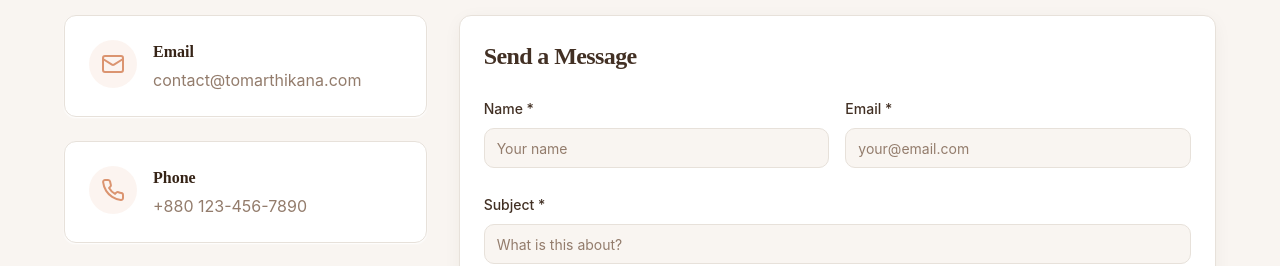
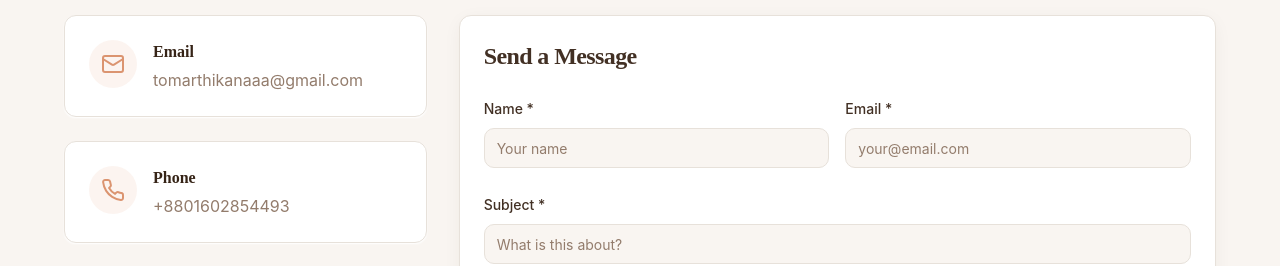
Before and after one commit to suhailte20220106032-spec/tomar-thikana, a Next.js app: page /contact in a window 1280 px wide. Shown: the part 253-519 px from the top of the page. Built offline with nearby package versions, Linux system fonts and the light colour scheme.

Commit message:
added google search console

```diff
--- a/src/app/contact/page.tsx
+++ b/src/app/contact/page.tsx
@@ -63,7 +63,7 @@ export default function ContactPage() {
                         href="mailto:contact@tomarthikana.com"
                         className="text-muted-foreground hover:text-primary transition-colors"
                       >
-                        contact@tomarthikana.com
+                        tomarthikanaaa@gmail.com
                       </a>
                     </div>
                   </div>
@@ -82,7 +82,7 @@ export default function ContactPage() {
                         href="tel:+8801234567890"
                         className="text-muted-foreground hover:text-primary transition-colors"
                       >
-                        +880 123-456-7890
+                        +8801602854493
                       </a>
                     </div>
                   </div>
@@ -111,13 +111,13 @@ export default function ContactPage() {
                 <CardContent>
                   <div className="flex space-x-4">
                     <a
-                      href="#"
+                      href="https://www.instagram.com/tomarthikanaaa/"
                       className="w-10 h-10 bg-primary/10 rounded-full flex items-center justify-center hover:bg-primary hover:text-primary-foreground transition-colors"
                     >
                       <Instagram className="h-5 w-5" />
                     </a>
                     <a
-                      href="#"
+                      href="https://www.facebook.com/tomarthikanaaa"
                       className="w-10 h-10 bg-primary/10 rounded-full flex items-center justify-center hover:bg-primary hover:text-primary-foreground transition-colors"
                     >
                       <Facebook className="h-5 w-5" />
--- a/src/app/delivery-areas/page.tsx
+++ b/src/app/delivery-areas/page.tsx
@@ -293,7 +293,7 @@ export default function DeliveryAreasPage() {
           {/* Contact CTA */}
           <div className="mt-12 text-center">
             <p className="text-lg text-muted-foreground mb-4">
-              Can't find your area? Contact us for delivery availability.
+              Can&apos;t find your area? Contact us for delivery availability.
               <br />
               <span className="text-foreground">
                 আপনার এলাকা খুঁজে পাচ্ছেন না? ডেলিভারি সম্পর্কে জানতে যোগাযোগ করুন।
--- a/src/components/Footer.tsx
+++ b/src/components/Footer.tsx
@@ -46,7 +46,7 @@ const Footer = () => {
                 <Facebook className="h-5 w-5" />
               </a>
               <a
-                href="mailto:contact@tomarthikana.com"
+                href="mailto:tomarthikanaaa@gmail.com"
                 className="text-foreground hover:text-primary transition-colors"
                 aria-label="Email us"
               >
--- a/src/components/HeroSection.tsx
+++ b/src/components/HeroSection.tsx
@@ -43,13 +43,13 @@ const HeroSection = () => {
       <div className="container mx-auto px-4">
         <div className="grid md:grid-cols-2 gap-12 items-center">
           <div className="space-y-6 slide-up">
-            <h1 className="font-display text-5xl md:text-6xl font-bold leading-tight">
+            <h1 className="font-display text-3xl md:text-4xl font-bold leading-tight">
               Handmade Resin Jewelry & Custom Gifts in Bangladesh
-              <span className="block text-3xl md:text-4xl mt-4 text-primary">
+              <span className="block text-2xl md:text-3xl mt-4 text-primary">
                 হাতে তৈরি রেজিন জুয়েলারি ও কাস্টম গিফট | ঢাকা
               </span>
             </h1>
-            <p className="text-lg md:text-xl text-muted-foreground leading-relaxed">
+            <p className="text-sm md:text-xl text-muted-foreground leading-relaxed">
               Shop 118+ handmade items: Jhumka earrings ৳120-৳990, Resin pendants, Photo frames, Keychains.
               <span className="block mt-2 font-semibold text-foreground">
                 Free delivery in Dhaka (Gulshan, Dhanmondi, Bashundhara, Mirpur, Banasree, Niketon)
--- a/src/components/ProductDetail.tsx
+++ b/src/components/ProductDetail.tsx
@@ -223,7 +223,7 @@ export default function ProductDetail({ product }: ProductDetailProps) {
             <div className="flex flex-col sm:flex-row gap-3">
               <Button
                 size="lg"
-                className="flex-1"
+                className="flex-1 h-12 sm:h-11 p-2"
                 onClick={handleAddToCart}
                 disabled={!isAvailable}
               >
@@ -233,6 +233,7 @@ export default function ProductDetail({ product }: ProductDetailProps) {
               <Button
                 size="lg"
                 variant="outline"
+                className="flex-1 h-12 sm:h-11 p-2"
                 onClick={handleContact}
                 disabled={!isAvailable}
               >
```
